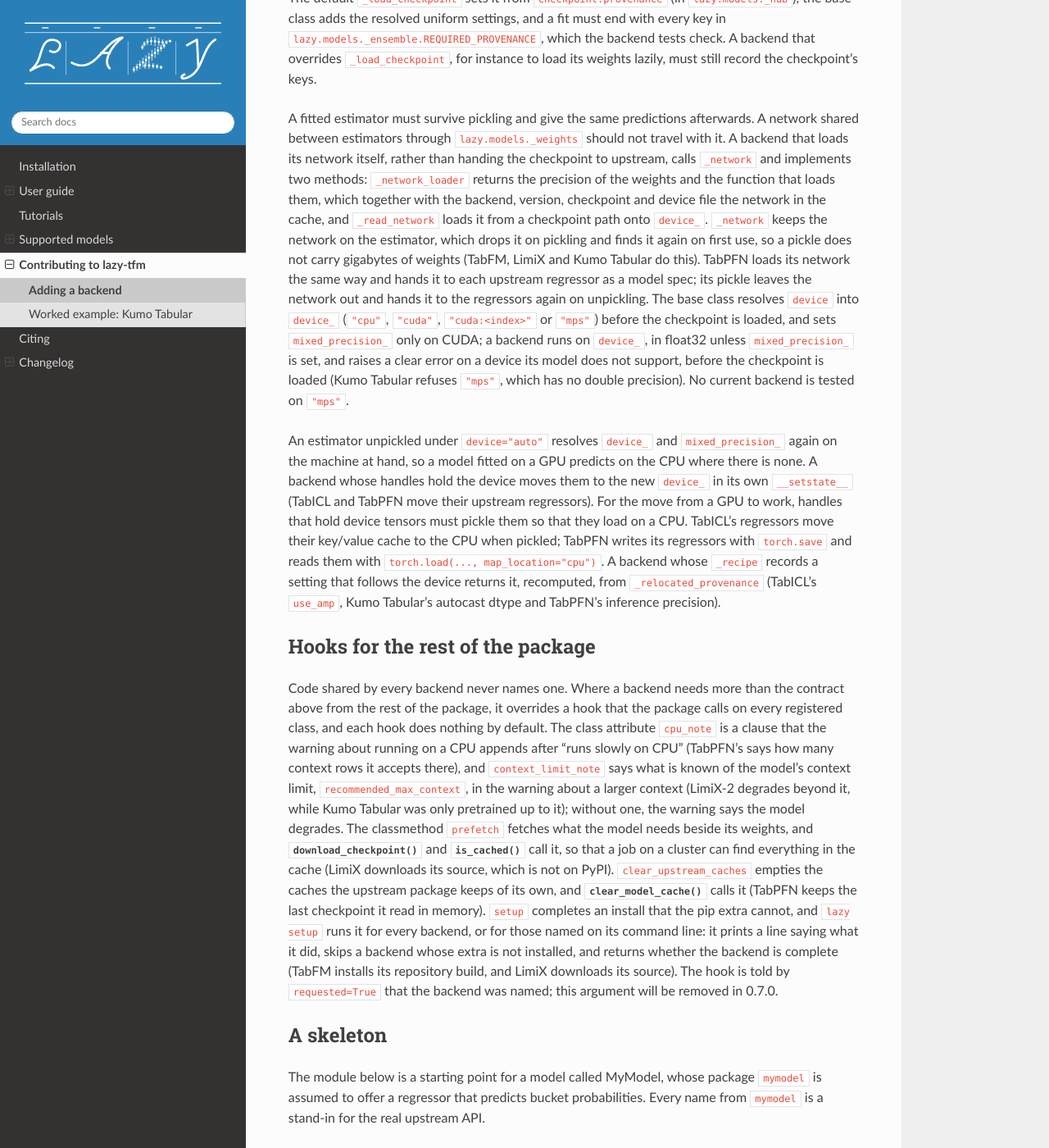
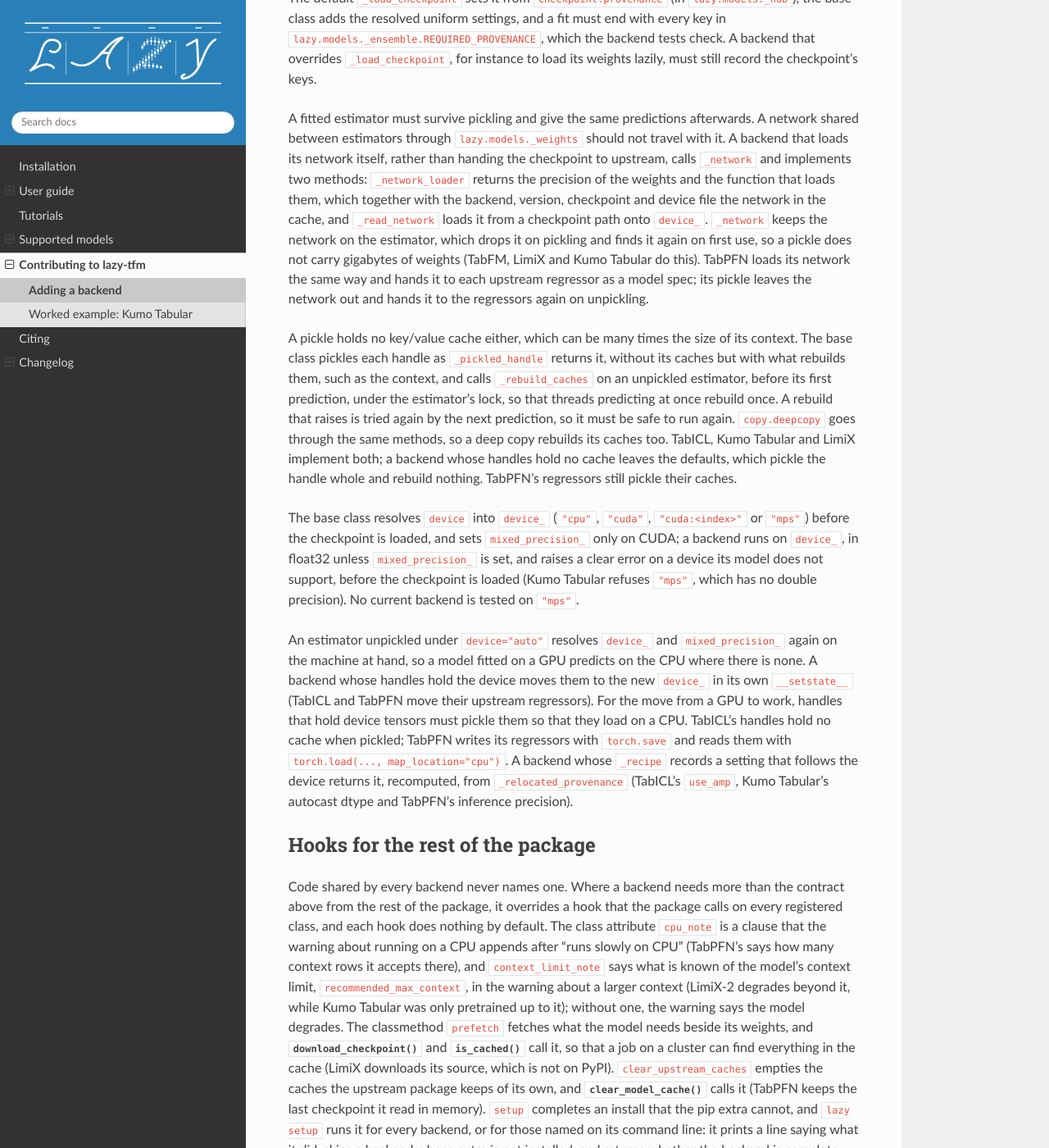
Before and after one commit to biprateep/lazy-tfm, a Sphinx documentation site: the page built from docs/adding_a_backend.md, in a window 1280 px wide and 1400 px high, scrolled down 1724 px. Shown: the whole window at 82% size. Built offline with Sphinx 7.4.7 and the Read the Docs theme 3.1.0, drawn with Linux system fonts in a browser that asks for light colours; pages that are not in the unit, such as notebooks, are missing from menus.

Commit message:
Document the cache hooks that the merge with main dropped
The merge of main into this branch kept main's side of a conflict in
docs/adding_a_backend.md, which removed the paragraph on
_pickled_handle and _rebuild_caches and kept a sentence saying TabICL
pickles its key/value cache, which this branch changes.

Co-Authored-By: Claude Opus 5.5 <noreply@anthropic.com>
Claude-Session: https://claude.ai/code/session_01JkqiRk7T18G6RWangKXyJ7

```diff
--- a/docs/adding_a_backend.md
+++ b/docs/adding_a_backend.md
@@ -100,8 +100,21 @@ network on the estimator, which drops it on pickling and finds it again on
 first use, so a pickle does not carry gigabytes of weights (TabFM, LimiX and
 Kumo Tabular do this). TabPFN loads its network the same way and hands it to
 each upstream regressor as a model spec; its pickle leaves the network out
-and hands it to the regressors again on unpickling. The base class
-resolves `device` into `device_` (`"cpu"`, `"cuda"`, `"cuda:<index>"` or
+and hands it to the regressors again on unpickling.
+
+A pickle holds no key/value cache either, which can be many times the size
+of its context. The base class pickles each handle as `_pickled_handle`
+returns it, without its caches but with what rebuilds them, such as the
+context, and calls `_rebuild_caches` on an unpickled estimator, before its
+first prediction, under the estimator's lock, so that threads predicting at
+once rebuild once. A rebuild that raises is tried again by the next
+prediction, so it must be safe to run again. `copy.deepcopy` goes through the
+same methods, so a deep copy rebuilds its caches too. TabICL, Kumo Tabular
+and LimiX implement both; a backend whose handles hold no cache leaves the
+defaults, which pickle the handle whole and rebuild nothing. TabPFN's
+regressors still pickle their caches.
+
+The base class resolves `device` into `device_` (`"cpu"`, `"cuda"`, `"cuda:<index>"` or
 `"mps"`) before the checkpoint is loaded, and sets `mixed_precision_` only on
 CUDA; a backend runs on `device_`, in float32 unless `mixed_precision_` is set,
 and raises a clear error on a device its model does not support, before the
@@ -114,8 +127,8 @@ predicts on the CPU where there is none. A backend whose handles hold the
 device moves them to the new `device_` in its own `__setstate__` (TabICL and
 TabPFN move their upstream regressors). For the move from a GPU to work,
 handles that hold device tensors must pickle them so that they load on a
-CPU. TabICL's regressors move their key/value cache to the CPU when
-pickled; TabPFN writes its regressors with `torch.save` and reads them with
+CPU. TabICL's handles hold no cache when pickled; TabPFN writes its
+regressors with `torch.save` and reads them with
 `torch.load(..., map_location="cpu")`. A backend whose `_recipe` records
 a setting that follows the device returns it, recomputed, from
 `_relocated_provenance` (TabICL's `use_amp`, Kumo Tabular's autocast dtype and
```
